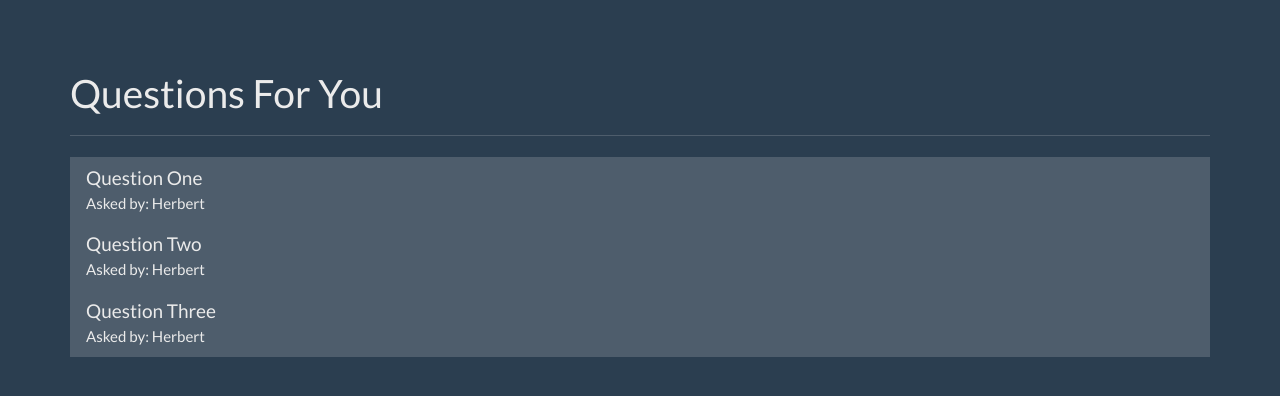
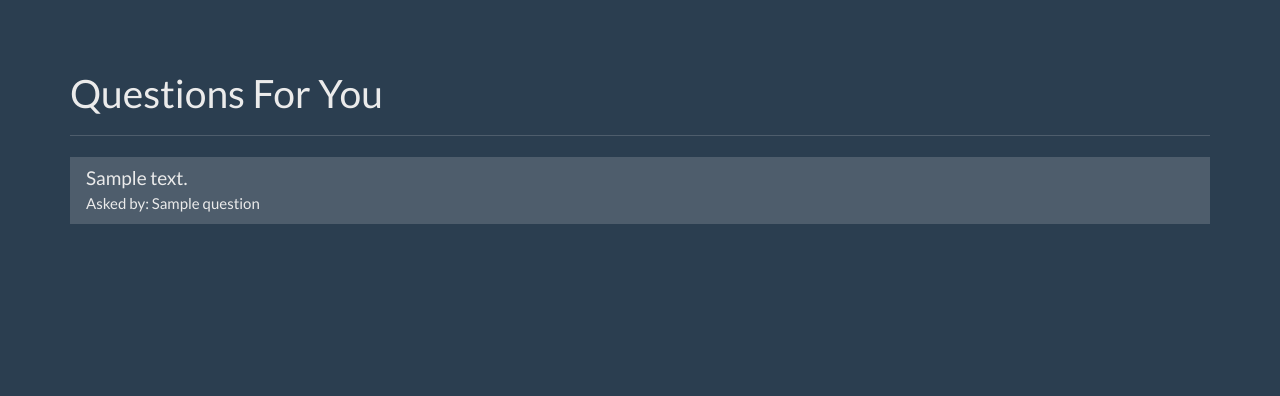
Before and after one commit to Growingluffy/QandA, a Flask app: page /unanswered in a window 1280 px wide. Shown: the part 40-436 px from the top of the page. Run offline with Flask 2, Linux system fonts and the light colour scheme; the visitor is signed in with stand-in values (Sample User, id 1); a database or web service that is not in the repository returns one stand-in record (values such as "Sample title"); some libraries are stand-ins or nearby versions.

Commit message:
list questions

```diff
--- a/app.py
+++ b/app.py
@@ -114,7 +114,11 @@ def ask():
 def unanswered():
     user = get_current_user()
 
-    return render_template('unanswered.html', user=user)
+    db = get_db()
+    db.execute('SELECT questions.id, questions.question_text, users.name from questions join users on users.id = questions.asked_by_id where questions.answer_text is null and questions.expert_id = %s', (user['id'], ))
+    questions = db.fetchall()
+
+    return render_template('unanswered.html', user=user, questions=questions)
 
 
 @app.route('/users')
--- a/templates/answer.html
+++ b/templates/answer.html
@@ -33,7 +33,7 @@
             <li><a href="{{ url_for('ask') }}">Ask Question</a></li>
             {% endif %}
             {% if user and user['expert'] %}
-            <li><a href="{{ url_for('answer') }}">Answer Questions</a></li>
+            <li><a href="{{ url_for('unanswered') }}">Answer Questions</a></li>
             {% endif %}
             {% if user and user['admin'] %}
             <li><a href="{{ url_for('users') }}">User Setup</a></li>
--- a/templates/ask.html
+++ b/templates/ask.html
@@ -33,7 +33,7 @@
             <li><a href="{{ url_for('ask') }}">Ask Question</a></li>
             {% endif %}
             {% if user and user['expert'] %}
-            <li><a href="{{ url_for('answer') }}">Answer Questions</a></li>
+            <li><a href="{{ url_for('unanswered') }}">Answer Questions</a></li>
             {% endif %}
             {% if user and user['admin'] %}
             <li><a href="{{ url_for('users') }}">User Setup</a></li>
--- a/templates/home.html
+++ b/templates/home.html
@@ -33,7 +33,7 @@
             <li><a href="{{ url_for('ask') }}">Ask Question</a></li>
             {% endif %}
             {% if user and user['expert'] %}
-            <li><a href="{{ url_for('answer') }}">Answer Questions</a></li>
+            <li><a href="{{ url_for('unanswered') }}">Answer Questions</a></li>
             {% endif %}
             {% if user and user['admin'] %}
             <li><a href="{{ url_for('users') }}">User Setup</a></li>
--- a/templates/login.html
+++ b/templates/login.html
@@ -33,7 +33,7 @@
             <li><a href="{{ url_for('ask') }}">Ask Question</a></li>
             {% endif %}
             {% if user and user['expert'] %}
-            <li><a href="{{ url_for('answer') }}">Answer Questions</a></li>
+            <li><a href="{{ url_for('unanswered') }}">Answer Questions</a></li>
             {% endif %}
             {% if user and user['admin'] %}
             <li><a href="{{ url_for('users') }}">User Setup</a></li>
--- a/templates/question.html
+++ b/templates/question.html
@@ -33,7 +33,7 @@
             <li><a href="{{ url_for('ask') }}">Ask Question</a></li>
             {% endif %}
             {% if user and user['expert'] %}
-            <li><a href="{{ url_for('answer') }}">Answer Questions</a></li>
+            <li><a href="{{ url_for('unanswered') }}">Answer Questions</a></li>
             {% endif %}
             {% if user and user['admin'] %}
             <li><a href="{{ url_for('users') }}">User Setup</a></li>
--- a/templates/register.html
+++ b/templates/register.html
@@ -33,7 +33,7 @@
             <li><a href="{{ url_for('ask') }}">Ask Question</a></li>
             {% endif %}
             {% if user and user['expert'] %}
-            <li><a href="{{ url_for('answer') }}">Answer Questions</a></li>
+            <li><a href="{{ url_for('unanswered') }}">Answer Questions</a></li>
             {% endif %}
             {% if user and user['admin'] %}
             <li><a href="{{ url_for('users') }}">User Setup</a></li>
--- a/templates/unanswered.html
+++ b/templates/unanswered.html
@@ -33,7 +33,7 @@
             <li><a href="{{ url_for('ask') }}">Ask Question</a></li>
             {% endif %}
             {% if user and user['expert'] %}
-            <li><a href="{{ url_for('answer') }}">Answer Questions</a></li>
+            <li><a href="{{ url_for('unanswered') }}">Answer Questions</a></li>
             {% endif %}
             {% if user and user['admin'] %}
             <li><a href="{{ url_for('users') }}">User Setup</a></li>
@@ -54,18 +54,12 @@
       <div class="row">
         <div class="col-lg-12">
           <div class="list-group">
+            {% for question in questions %}
             <a href="#" class="list-group-item">
-              <h4 class="list-group-item-heading">Question One</h4>
-              <p class="list-group-item-text">Asked by: Herbert</p>
+              <h4 class="list-group-item-heading">{{ question['question_text'] }}</h4>
+              <p class="list-group-item-text">Asked by: {{ question['name'] }}</p>
             </a>
-            <a href="#" class="list-group-item">
-              <h4 class="list-group-item-heading">Question Two</h4>
-              <p class="list-group-item-text">Asked by: Herbert</p>
-            </a>
-            <a href="#" class="list-group-item">
-              <h4 class="list-group-item-heading">Question Three</h4>
-              <p class="list-group-item-text">Asked by: Herbert</p>
-            </a>
+            {% endfor %}
           </div>
         </div><!-- /.col-lg-12 -->
       </div>
--- a/templates/users.html
+++ b/templates/users.html
@@ -33,7 +33,7 @@
             <li><a href="{{ url_for('ask') }}">Ask Question</a></li>
             {% endif %}
             {% if user and user['expert'] %}
-            <li><a href="{{ url_for('answer') }}">Answer Questions</a></li>
+            <li><a href="{{ url_for('unanswered') }}">Answer Questions</a></li>
             {% endif %}
             {% if user and user['admin'] %}
             <li><a href="{{ url_for('users') }}">User Setup</a></li>
```
Also changed, not shown: 1 other file.
